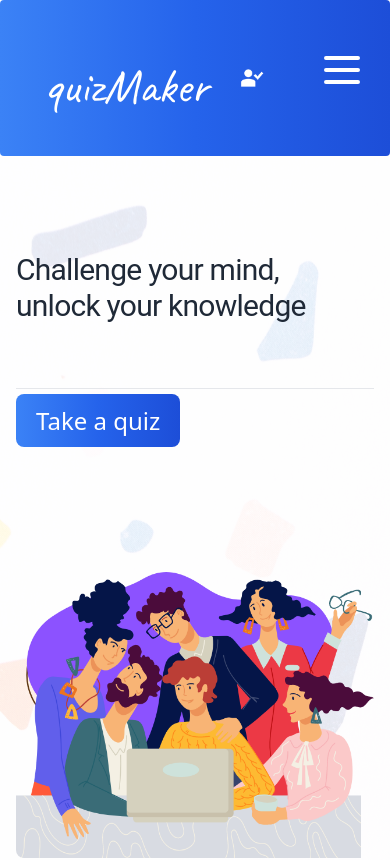
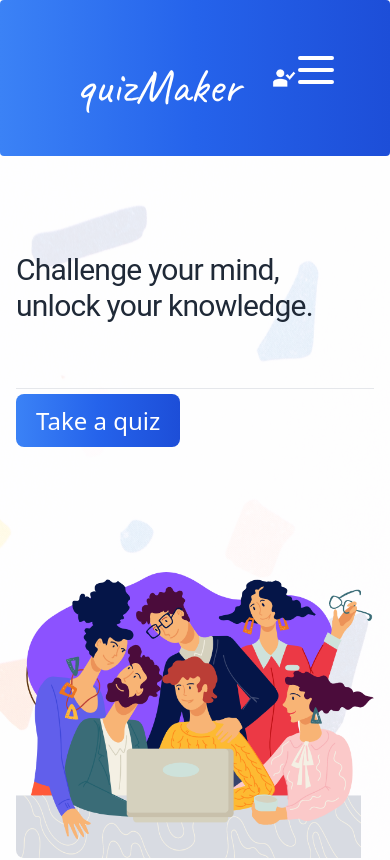
Before and after one commit to enanesh/quizmaker, a React (Create React App) app in the folder client/: page / in a window 390 px wide. Shown: the top 860 px of the page. Built offline with nearby package versions, Linux system fonts and the light colour scheme.

Commit message:
Changes to main page to keep simetry between the elements, still responsive

```diff
--- a/client/src/components/Navbar.js
+++ b/client/src/components/Navbar.js
@@ -16,7 +16,7 @@ const AppNavbar = () => {
 
   return (
     <nav className="bg-gradient-to-r from-blue-500 via-blue-600 to-blue-700 hover:bg-gradient-to-br px-2sm:px-4 py-2.5 rounded ">
-      <div className="justify-between px-4 mx-auto lg:max-w-7xl md:items-center md:flex md:px-8">
+      <div className="justify-between px-12 mx-auto lg:max-w-8xl md:items-center md:flex md:px-14">
         <div>
           <div className="flex  justify-between py-3 md:py-5">
             <div href="/" className="flex items-center">
--- a/client/src/components/pages/Section.js
+++ b/client/src/components/pages/Section.js
@@ -10,7 +10,7 @@ const AppSection = () => {
 
                         <div>
                     <h2 className="text-3xl font-main tracking-tight text-gray-800 sm:text-6xl">Challenge your mind,</h2>
-                    <h3 className="text-3xl font-main tracking-tight text-gray-800 sm:text-4xl">unlock your knowledge</h3>
+                    <h3 className="text-3xl font-main tracking-tight text-gray-800 sm:text-4xl">unlock your knowledge.</h3>
                             {/* <p className="mt-4 text-gray-500">The walnut wood card tray is precision milled to perfectly fit a stack of Focus cards. The powder coated steel divider separates active cards from new ones, or can be used to archive important task lists.</p> */}
 
                     <dl className="mt-16 grid grid-cols-1 gap-x-6 gap-y-10 sm:grid-cols-2 sm:gap-y-16 lg:gap-x-8">
```
